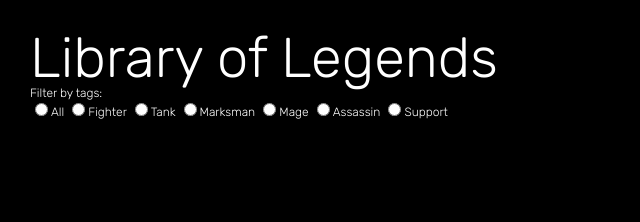
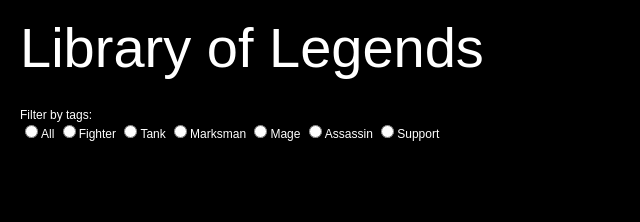
Before and after one commit to lisuzanne94/library-of-legends, a website built with webpack: page index.html in a window 1280 px wide. Shown: the whole page, without its empty margins (0-640 px from the left). Built offline with nearby package versions, Linux system fonts and the light colour scheme.

Commit message:
Formatting touch ups

```diff
--- a/index.html
+++ b/index.html
@@ -58,9 +58,9 @@
         <h3></h3>
         <div class="champ-details">
             <p id="champ-lore"></p>
+            <br>
+            <ul id="champ-spell-list"></ul>
         </div>
-        <br>
-        <ul id="champ-spell-list"></ul>
     </div>
 
 </body>
--- a/src/index.scss
+++ b/src/index.scss
@@ -1,9 +1,9 @@
 // index page css
 body {
     background-color: black;
-    margin: 30px;
-    font-family: 'Rubik', sans-serif;
-    font-size: 14px;
+    margin: 20px;
+    font-family: 'Bitter', sans-serif;
+    font-size: 16px;
     text-shadow: 2px 2px black;
 }
 
@@ -23,7 +23,7 @@ body {
     flex-wrap: wrap;
     width: 600px;
     justify-content: center;
-    padding: 50px;
+    padding: 10px 0px 0px 40px;
 }
 
 .all-champs-list figure{
@@ -37,7 +37,7 @@ body {
 
 #filter-buttons {
     display: flex;
-    position: relative;
+    padding-top: 30px;
     color: white;
 }
 
@@ -58,7 +58,7 @@ body {
     transition: width 0.5s;
 }
 
-// ****************************************
+// *****************************************************
 
 // single champ page css
 .single-champ-page {
@@ -72,12 +72,12 @@ body {
 .single-champ-page {
     display: flex;
     flex-wrap: wrap;
-    align-content: flex-end;
+    align-content: space-between;
     width: 670px;
     height: 600px;
     color: white;
     background-size: cover;
-    background-position-x: right;
+    background-position-x: 80%;
 }
 
 
@@ -98,4 +98,5 @@ body {
 
 .single-champ-page #champ-spell-list {
     display: flex;
+    font-size: 13px;
 }
```
Also changed, not shown: dist/main.css.
